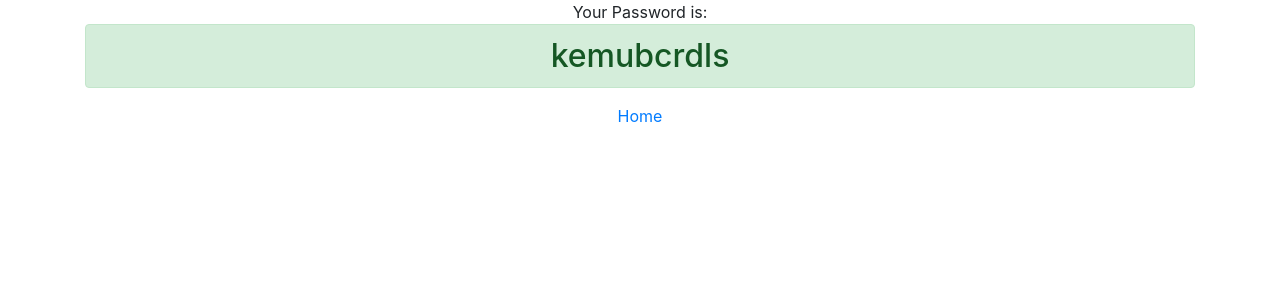
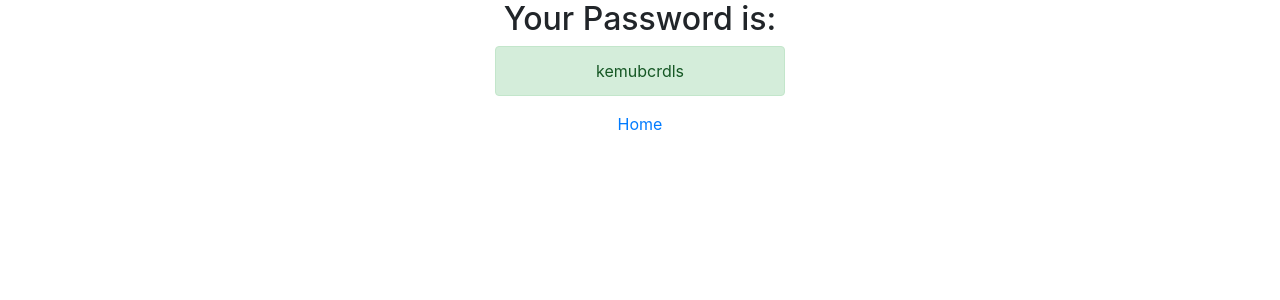
Before and after one commit to bayek0fsiwa/Password_Generator_Django, a Django app: page /password/ in a window 1280 px wide. Shown: the top 300 px of the page. Run offline with Django 3.2, Linux system fonts and the light colour scheme; some libraries are stand-ins or nearby versions.

Commit message:
Made It Look Little Bit Nicer

```diff
--- a/src/generator/templates/generate/password.html
+++ b/src/generator/templates/generate/password.html
@@ -13,8 +13,9 @@
 </head>
 <body>
     <div class="container text-center">
-    Your Password is:
-    <h2 class="alert alert-success"> {{ password }}</h2>
+    <h2>Your Password is:</h2>
+    <input class="alert alert-success text-center" type="text" value="{{ password }}" >
+    <br>
     <a href="{% url 'home' %}">Home</a>
     </div>
 </body>
```
